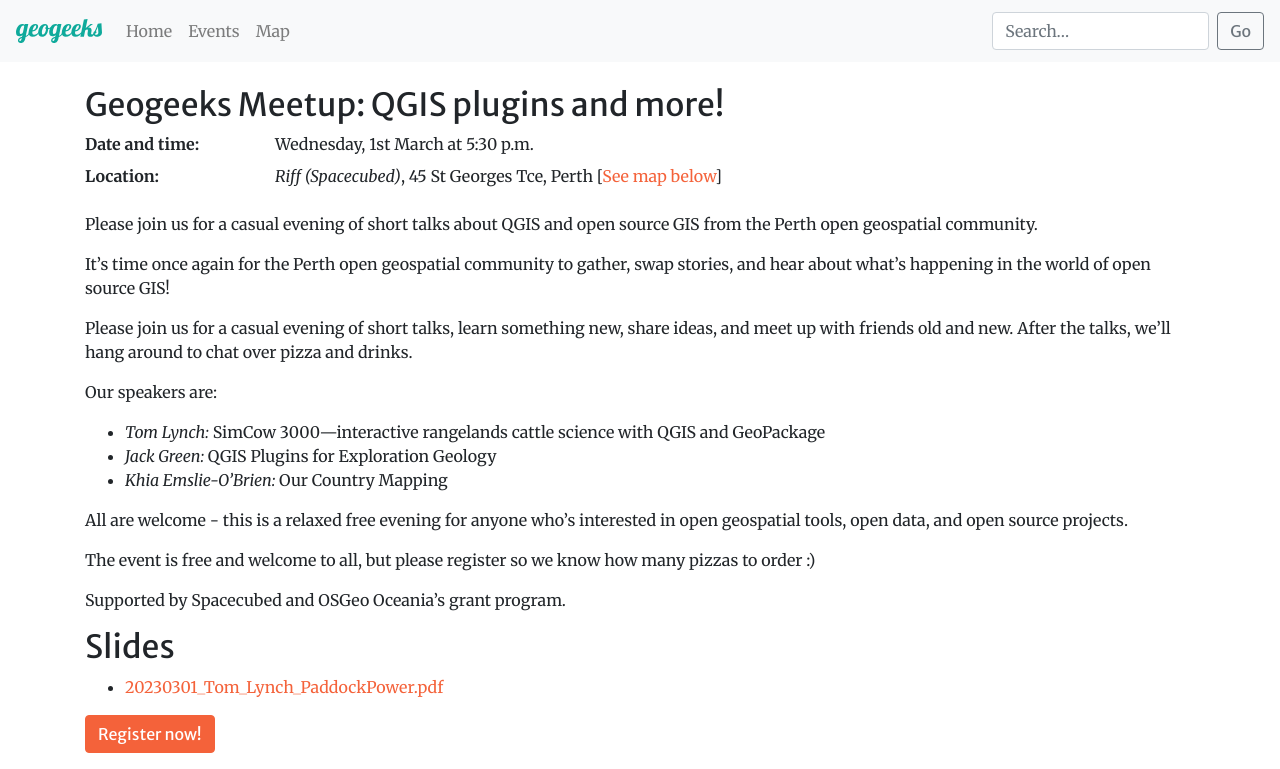
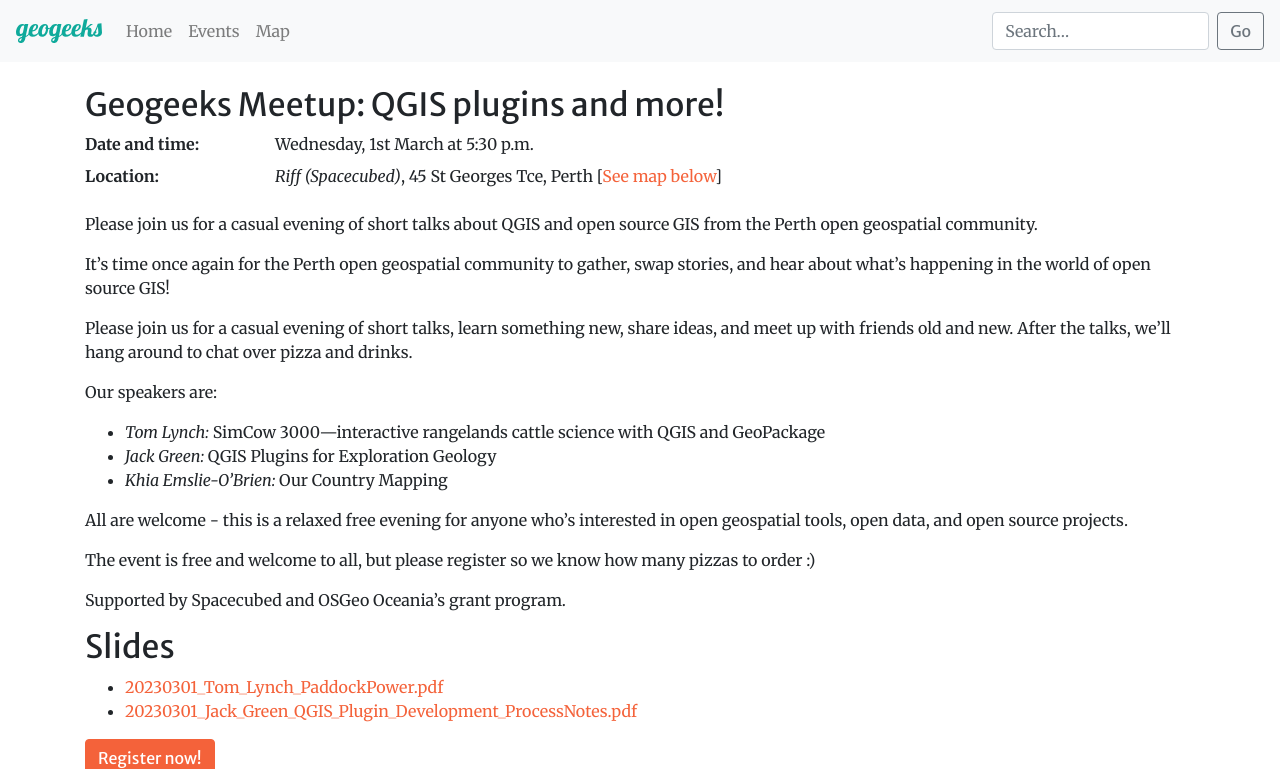
Before and after one commit to geogeeks-au/geogeeks-au.github.io, a Jekyll site: the page built from 2023/0301_qgis-plugins.md, in a window 1280 px wide. Shown: the top 769 px of the page. Built offline with Jekyll 4.4.1, drawn with Linux system fonts in a browser that asks for light colours; comment, search, counter and statistics services are not loaded; grey boxes are pictures that could not be loaded.

Commit message:
Added link to notes document

```diff
--- a/2023/0301_qgis-plugins.md
+++ b/2023/0301_qgis-plugins.md
@@ -32,3 +32,4 @@
 
 ## Slides
 * [20230301_Tom_Lynch_PaddockPower.pdf](0301_qgis_plugins/20230301_Tom_Lynch_PaddockPower.pdf)
+* [20230301_Jack_Green_QGIS_Plugin_Development_ProcessNotes.pdf](0301_qgis_plugins/20230301_Jack_Green_QGIS_Plugin_Development_ProcessNotes.pdf)
```
